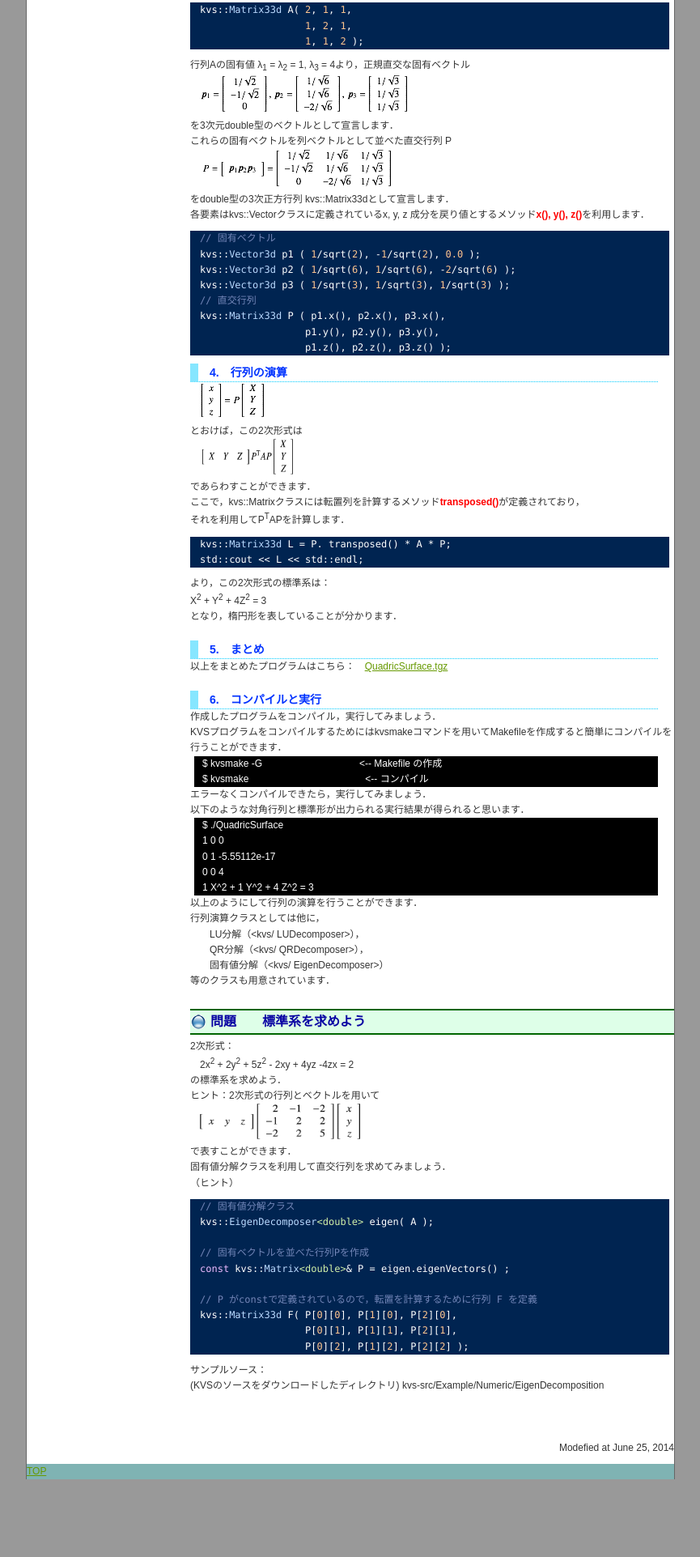
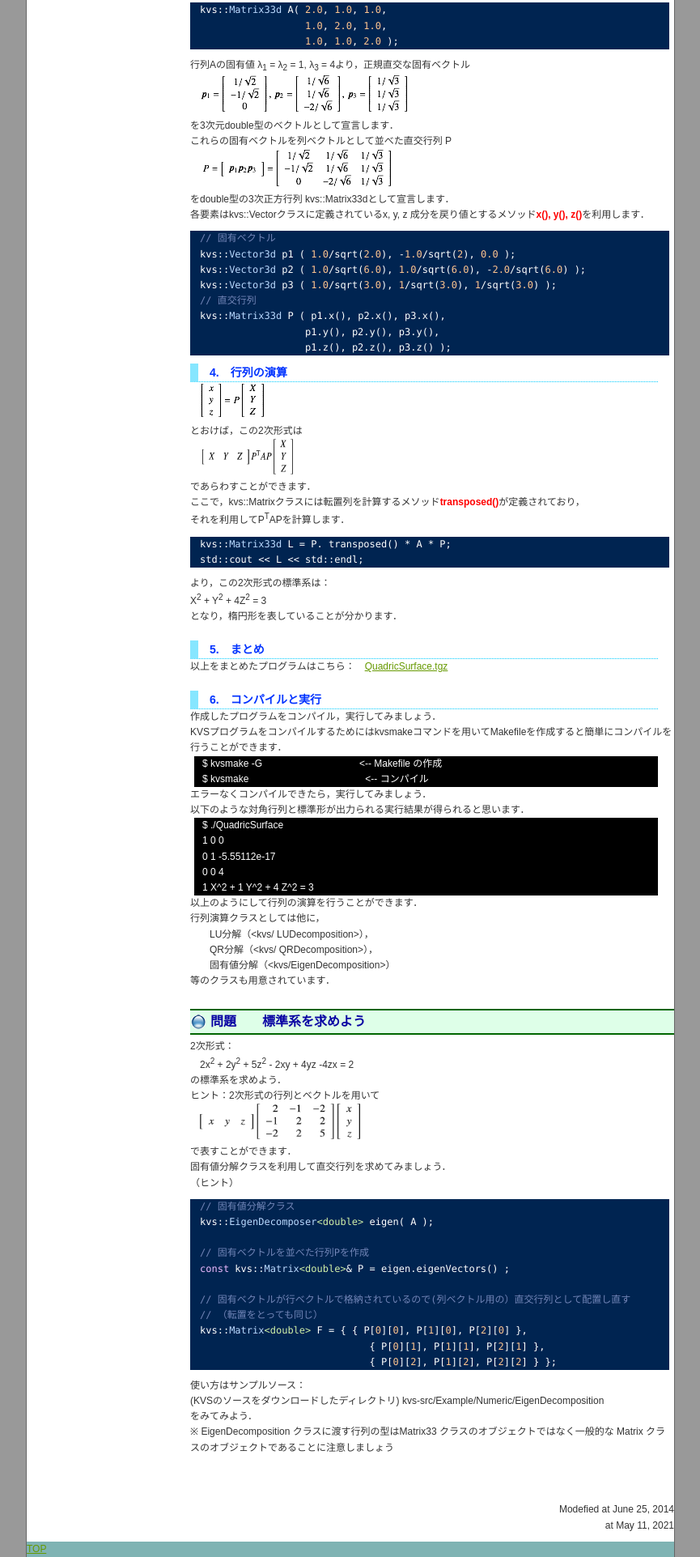
Before and after one commit to kyoko7hasegawa/KVS_Tutrial, a plain HTML site: page Program02.html in a window 1280 px wide. Shown: the part 820-2743 px from the top of the page at 81% size, without its empty margins (207-1072 px from the left). Before the commit the page ends 2647 px from the top, so only its background shows below. Drawn offline with Linux system fonts and the light colour scheme.

Commit message:
行列の演算（2次形式）部分の修正と更新

```diff
--- a/Program02.html
+++ b/Program02.html
@@ -98,9 +98,9 @@ int main( void )
 <p>kvs::Matrixクラスは，C言語と同様にA[0][0] = 1; のように添字演算子[]を使うこともでき，</p>
 <p>また，kvs::Vectorクラスと同様にコンストラクタを用いて変数宣言と同時に値を代入することもできます．</p>
 <code><pre class="prettyprint lang-cpp">
-kvs::Matrix33d A( 2, 1, 1,
-                  1, 2, 1,
-                  1, 1, 2 );
+kvs::Matrix33d A( 2.0, 1.0, 1.0,
+                  1.0, 2.0, 1.0,
+                  1.0, 1.0, 2.0 );
 </pre></code>
 
   <p>行列Aの固有値 λ<sub>1</sub> = λ<sub>2</sub> = 1, λ<sub>3</sub> = 4より，正規直交な固有ベクトル</p>
@@ -114,9 +114,9 @@ kvs::Matrix33d A( 2, 1, 1,
   <p></p>
 <code><pre class="prettyprint lang-cpp">
 // 固有ベクトル
-kvs::Vector3d p1 ( 1/sqrt(2), -1/sqrt(2), 0.0 );
-kvs::Vector3d p2 ( 1/sqrt(6), 1/sqrt(6), -2/sqrt(6) );
-kvs::Vector3d p3 ( 1/sqrt(3), 1/sqrt(3), 1/sqrt(3) );
+kvs::Vector3d p1 ( 1.0/sqrt(2.0), -1.0/sqrt(2), 0.0 );
+kvs::Vector3d p2 ( 1.0/sqrt(6.0), 1.0/sqrt(6.0), -2.0/sqrt(6.0) );
+kvs::Vector3d p3 ( 1.0/sqrt(3.0), 1/sqrt(3.0), 1/sqrt(3.0) );
 // 直交行列
 kvs::Matrix33d P ( p1.x(), p2.x(), p3.x(),
                   p1.y(), p2.y(), p3.y(),
@@ -159,9 +159,9 @@ std::cout &lt;&lt; L &lt;&lt; std::endl;
   <p></p>
   <p>以上のようにして行列の演算を行うことができます．</p>
   <p>行列演算クラスとしては他に，</p>
-  <p>　　LU分解（&lt;kvs/ LUDecomposer&gt;），</p>
-  <p>　　QR分解（&lt;kvs/ QRDecomposer&gt;），</p>
-  <p>　　固有値分解（&lt;kvs/ EigenDecomposer&gt;）</p>
+  <p>　　LU分解（&lt;kvs/ LUDecomposition&gt;），</p>
+  <p>　　QR分解（&lt;kvs/ QRDecomposition&gt;），</p>
+  <p>　　固有値分解（&lt;kvs/EigenDecomposition&gt;）</p>
   <p>等のクラスも用意されています．</p>
   <p>&nbsp;</p>
   <a name="sec3"></a>
@@ -181,18 +181,22 @@ kvs::EigenDecomposer&lt;double&gt; eigen( A );
 // 固有ベクトルを並べた行列Pを作成
 const kvs::Matrix&lt;double&gt;&amp; P = eigen.eigenVectors() ;
 
-// P がconstで定義されているので，転置を計算するために行列 F を定義
-kvs::Matrix33d F( P[0][0], P[1][0], P[2][0],
-                  P[0][1], P[1][1], P[2][1],
-                  P[0][2], P[1][2], P[2][2] );
+// 固有ベクトルが行ベクトルで格納されているので(列ベクトル用の）直交行列として配置し直す
+// （転置をとっても同じ）
+kvs::Matrix&lt;double&gt; F = { { P[0][0], P[1][0], P[2][0] },
+                             { P[0][1], P[1][1], P[2][1] },
+                             { P[0][2], P[1][2], P[2][2] } };
 </pre></code>
-<p>サンプルソース：<br />
+<p>使い方はサンプルソース：<br />
   (KVSのソースをダウンロードしたディレクトリ) kvs-src/Example/Numeric/EigenDecomposition</p>
+<p>をみてみよう．</p>
+<p>※ EigenDecomposition クラスに渡す行列の型はMatrix33 クラスのオブジェクトではなく一般的な Matrix クラスのオブジェクトであることに注意しましょう</p>
 <p>&nbsp;</p>
 <p>&nbsp;</p>
 <p>&nbsp;</p>
 <!--<p align="right"><a href="Program/QuadricSurface_Ex.tar.gz">QuadricSurface_Ex.tar.gz</a></p>-->
 <p align="right">Modefied at June 25, 2014</p>
+	  <p align="right">at May 11, 2021</p>
   <!-- InstanceEndEditable -->
   </div>
   <!-- end div#main -->
```
Also changed, not shown: 2 other files.
